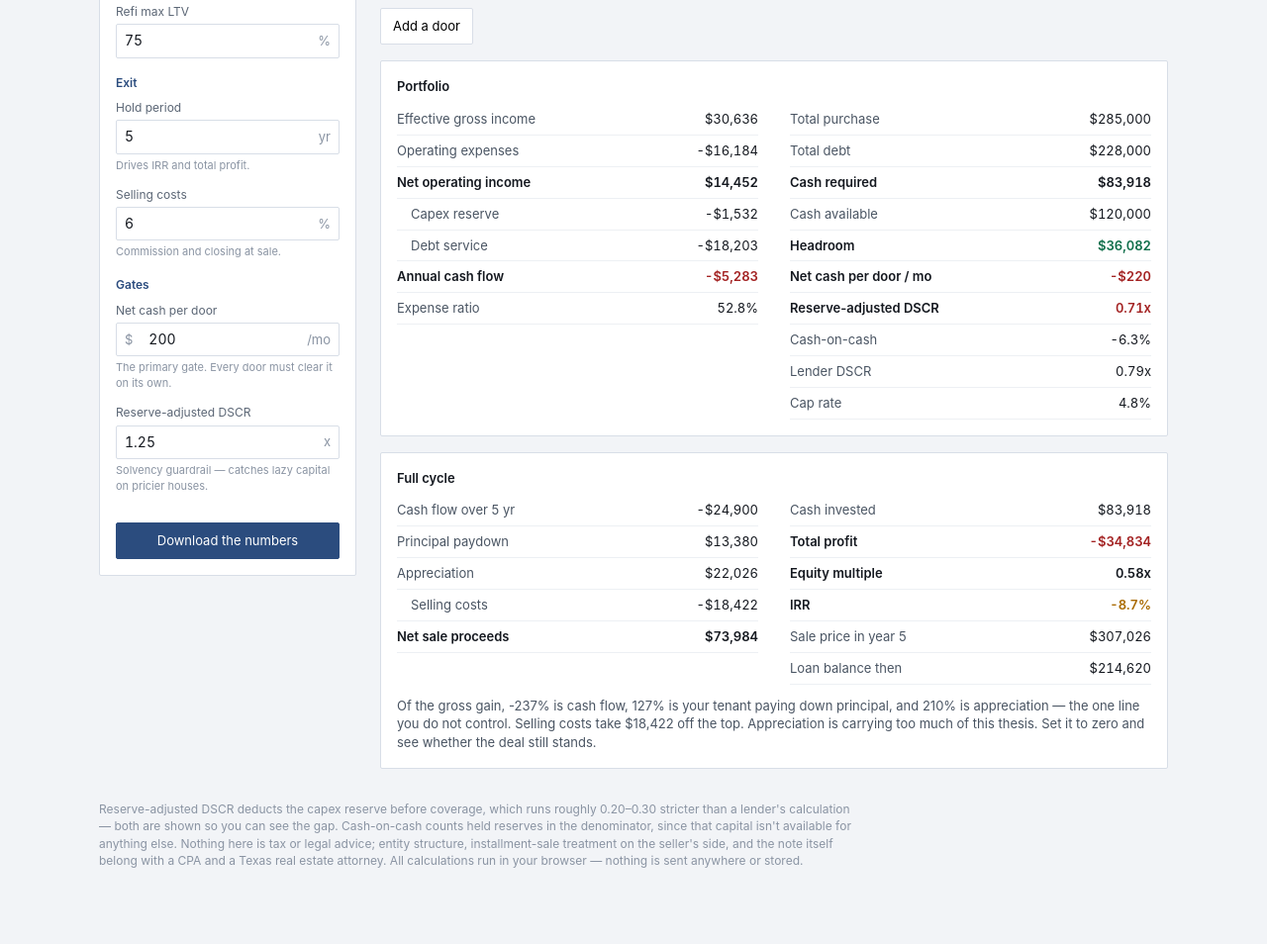
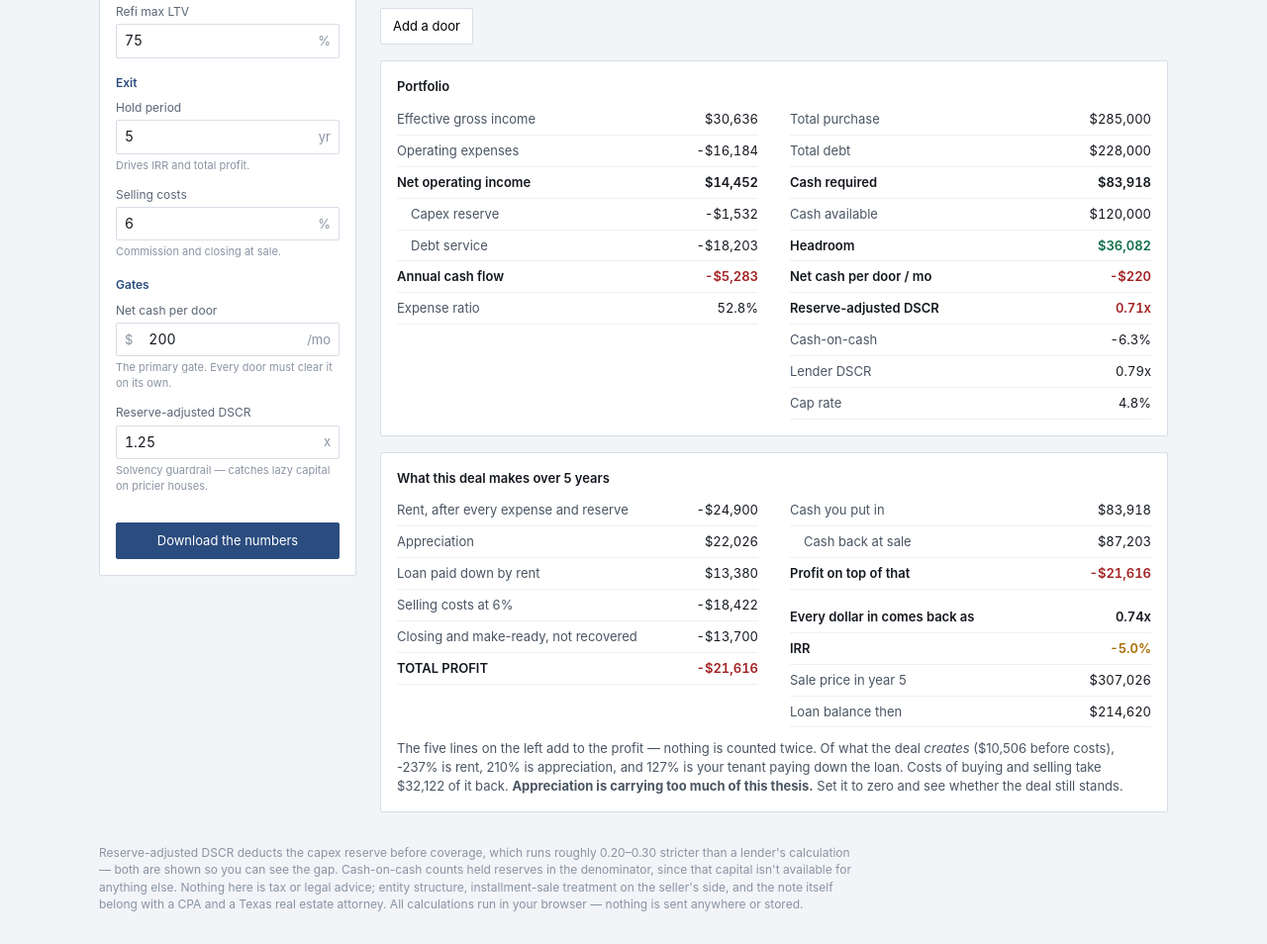
Before and after one commit to jdterry3923/624-properties-tool, a plain HTML site: page index.html in a window 1280 px wide. Shown: the part 1682-2636 px from the top of the page at 99% size. Before the commit the page ends 2593 px from the top, so only its background shows below. Drawn offline with Linux system fonts and the light colour scheme.

Commit message:
Fix profit reporting: reconciling bridge, and return held reserves
Two problems in the full-cycle numbers, both found by tracing the
displayed figures back to their identities.

1. The return-decomposition sentence double-counted. It summed cash
   flow + appreciation + principal paydown and called that the gross
   gain, but appreciation and paydown are already inside net sale
   proceeds. The parts summed to 46,018 against a stated profit of
   17,278. Every computed figure was correct; the narrative asserted
   a relationship that did not hold.

2. Held reserves were never returned at exit. Reserves are cash in an
   account, not a cost, and they come back when you sell. Treating
   them as spent understated profit by the full reserve balance --
   roughly 10k on a 17k profit in the two-door default.

The Full cycle card is now a single bridge that reconciles by
construction:

  rent + appreciation + paydown - selling costs - closing/make-ready
  = total profit

verified to the penny across 1, 3, 5, 10 and 30 year holds. Closing
and make-ready are genuinely sunk and stay as deductions; reserves
return and now flow into cash back at sale, the equity multiple and
the IRR.

Also collapsed the two competing profitability readouts into one
headline number with the bridge beneath it.

```diff
--- a/index.html
+++ b/index.html
@@ -325,11 +325,21 @@ function calcReturns(doorsArr,port,gg){
   var apprec=value-port.price;
   var sellCost=value*gg.sellCostPct;
   var netSale=value-sellCost-bal;
-  flows[flows.length-1]+=netSale;
-  var profit=cumCF+netSale-port.cashIn;
-  var mult=port.cashIn>0?(cumCF+netSale)/port.cashIn:0;
+  /* Held reserves are your cash sitting in an account, not a cost. They come
+     back when you sell. Closing and make-ready are genuinely spent and do not. */
+  var reservesBack=port.reserveHold;
+  var sunk=port.closing+port.makeReady;
+  var cashBack=netSale+reservesBack;
+  flows[flows.length-1]+=cashBack;
+  var profit=cumCF+cashBack-port.cashIn;
+  var mult=port.cashIn>0?(cumCF+cashBack)/port.cashIn:0;
+  /* This bridge reconciles exactly, by construction:
+     cumCF + apprec + paydown - sellCost - sunk === profit
+     because netSale = down + apprec + paydown - sellCost, and
+     cashIn = down + closing + makeReady + reserves. */
   return {years:t, cumCF:cumCF, value:value, bal:bal, paydown:paydown, apprec:apprec,
-    sellCost:sellCost, netSale:netSale, profit:profit, mult:mult,
+    sellCost:sellCost, netSale:netSale, reservesBack:reservesBack, sunk:sunk,
+    cashBack:cashBack, profit:profit, mult:mult,
     irr:irr(flows), flows:flows};
 }
 /* IRR by bisection on NPV. Returns null when the sign never flips. */
@@ -564,28 +574,35 @@ function render(){
       row('Cap rate',pc(port.capRate))+
     '</div>';
 
+  document.getElementById('retTitle').textContent =
+    'What this deal makes over '+ret.years+' year'+(ret.years===1?'':'s');
   document.getElementById('retOut').innerHTML =
     '<div>'+
-      row('Cash flow over '+ret.years+' yr',usd(ret.cumCF))+
-      row('Principal paydown',usd(ret.paydown))+
+      row('Rent, after every expense and reserve',usd(ret.cumCF))+
       row('Appreciation',usd(ret.apprec))+
-      row('Selling costs',usd(-ret.sellCost),{i:1})+
-      row('Net sale proceeds',usd(ret.netSale),{b:1})+
+      row('Loan paid down by rent',usd(ret.paydown))+
+      row('Selling costs at '+pc(g.sellCostPct,0),usd(-ret.sellCost))+
+      row('Closing and make-ready, not recovered',usd(-ret.sunk))+
+      row('TOTAL PROFIT',usd(ret.profit),{b:1,tone:ret.profit>=0?'pass':'fail'})+
     '</div><div>'+
-      row('Cash invested',usd(port.cashIn))+
-      row('Total profit',usd(ret.profit),{b:1,tone:ret.profit>=0?'pass':'fail'})+
-      row('Equity multiple',mx(ret.mult),{b:1})+
+      row('Cash you put in',usd(port.cashIn))+
+      row('Cash back at sale',usd(ret.cashBack),{i:1})+
+      row('Profit on top of that',usd(ret.profit),{b:1,tone:ret.profit>=0?'pass':'fail'})+
+      '<div style="height:12px"></div>'+
+      row('Every dollar in comes back as',mx(ret.mult),{b:1})+
       row('IRR',ret.irr!==null?pc(ret.irr):'—',{b:1,tone:ret.irr!==null&&ret.irr>=0.10?'pass':'warn'})+
       row('Sale price in year '+ret.years,usd(ret.value))+
       row('Loan balance then',usd(ret.bal))+
     '</div>';
-  var driver = ret.cumCF+ret.paydown+ret.apprec;
-  document.getElementById('retNote').innerHTML = driver<=0 ? '' :
-    'Of the gross gain, '+pc(ret.cumCF/driver,0)+' is cash flow, '+pc(ret.paydown/driver,0)+
-    ' is your tenant paying down principal, and '+pc(ret.apprec/driver,0)+' is appreciation — '+
-    'the one line you do not control. Selling costs take '+usd(ret.sellCost)+' off the top. '+
-    (ret.apprec/driver>0.4 ? 'Appreciation is carrying too much of this thesis. Set it to zero and see whether the deal still stands.'
-                           : 'The return rests mostly on things you control, which is where you want it.');
+  var gross = ret.cumCF+ret.apprec+ret.paydown;
+  document.getElementById('retNote').innerHTML = gross<=0 ? '' :
+    'The five lines on the left add to the profit — nothing is counted twice. '+
+    'Of what the deal <em>creates</em> ('+usd(gross)+' before costs), '+
+    pc(ret.cumCF/gross,0)+' is rent, '+pc(ret.apprec/gross,0)+' is appreciation, and '+
+    pc(ret.paydown/gross,0)+' is your tenant paying down the loan. Costs of buying and selling take '+
+    usd(ret.sellCost+ret.sunk)+' of it back. '+
+    (ret.apprec/gross>0.4 ? '<strong>Appreciation is carrying too much of this thesis.</strong> Set it to zero and see whether the deal still stands.'
+                          : 'The return rests mostly on things you control, which is where you want it.');
 
   renderSolve(port);
   renderBrrrr();
```
